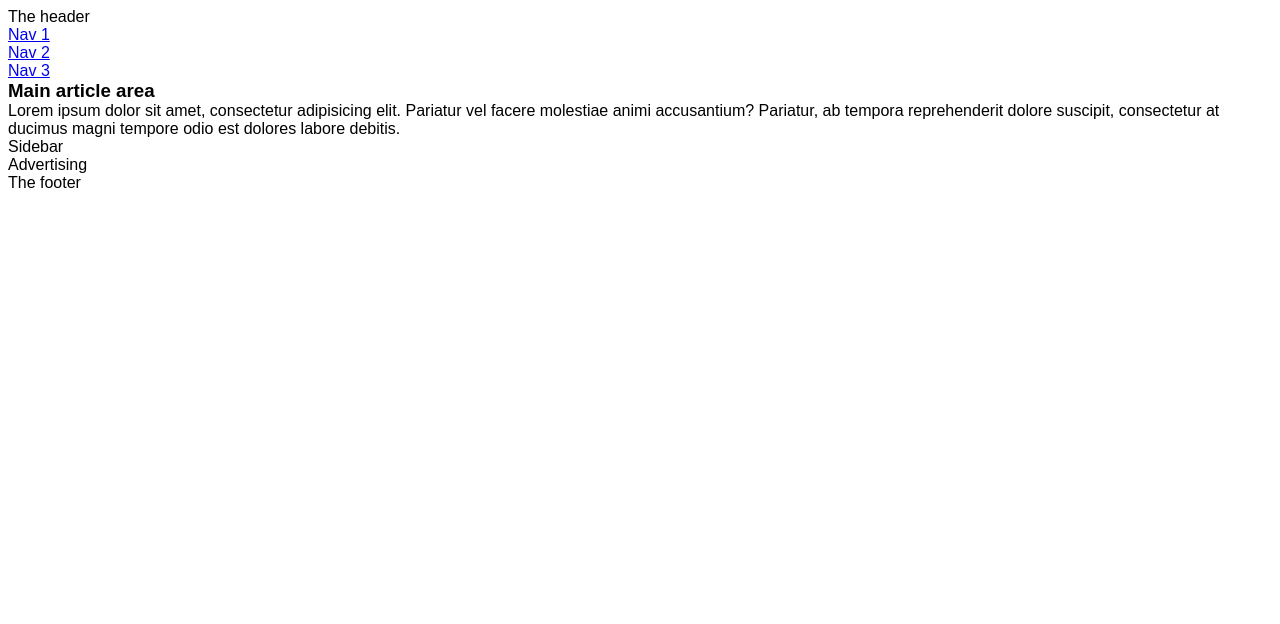
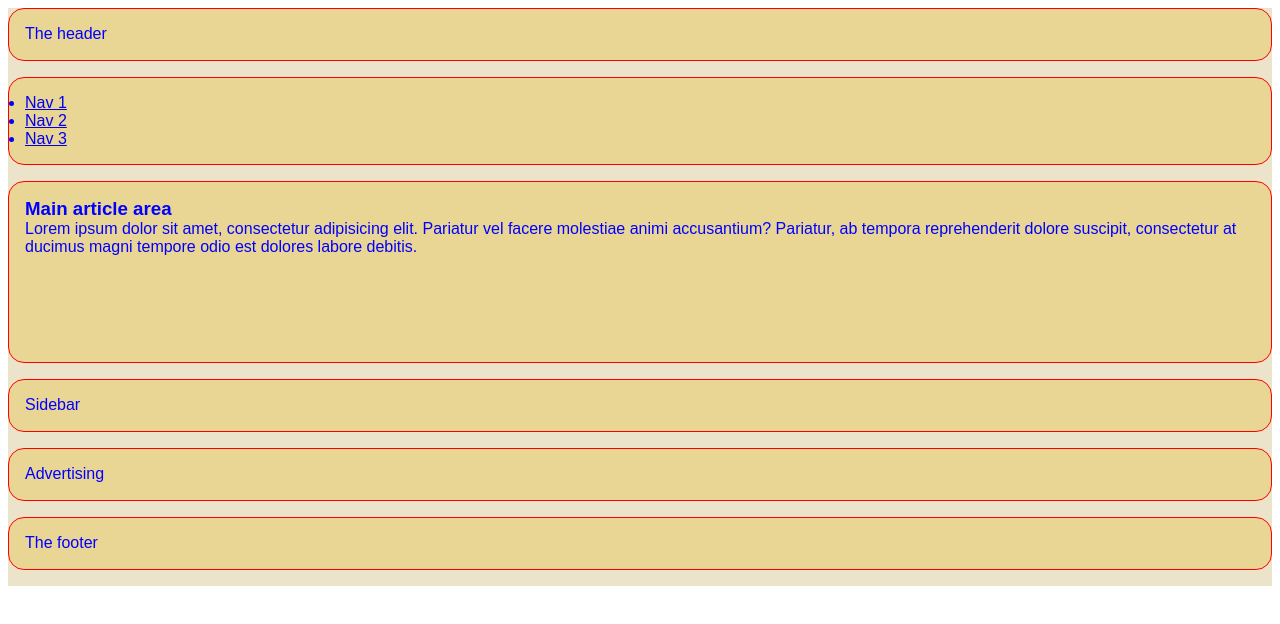
Before and after one commit to VVojtaZ/TSI, a plain HTML site: page RWD/index.html in a window 1280 px wide. Drawn offline with Linux system fonts and the light colour scheme.

Commit message:
Changed container.

```diff
--- a/RWD/css/grid.css
+++ b/RWD/css/grid.css
@@ -6,5 +6,17 @@
 }
 
 .container{
-    padding: 0.5em;
+    display: grid;
+    grid-template-rows: 4.3em 6.5em 12.4em repeat(3, 4.3em);
+    background-color: #ece4ca;
+    margin: 0.5em
 }
+
+.container > *{
+    border: 1px solid #ff0000;
+    padding: 1em;
+    color: #0000ff;
+    background-color: #e9d594;
+    margin-bottom: 1em;
+    border-radius: 1em;
+}
```
